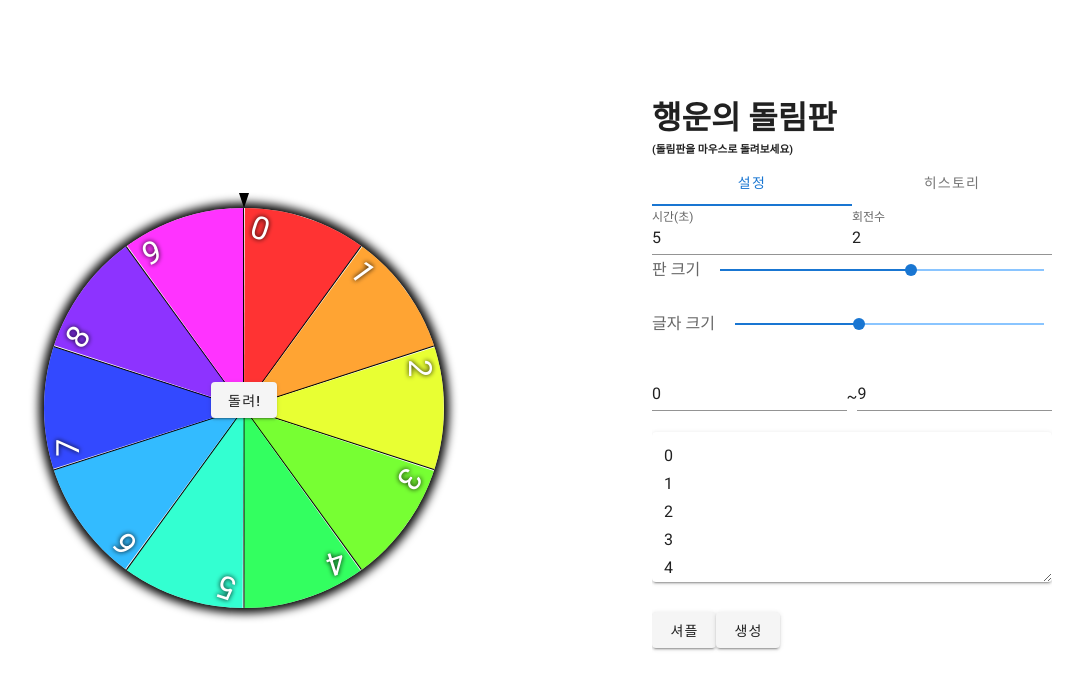
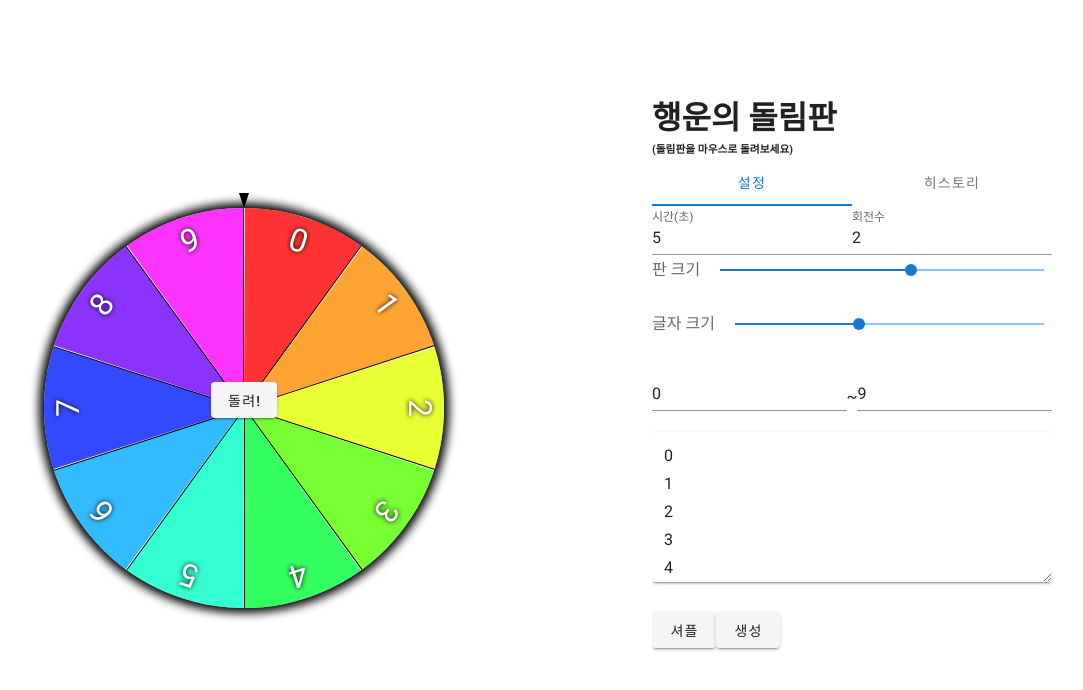
Before and after one commit to taeyunha/dollimpan, a Vue app: page / in a window 1280 px wide. Shown: the top 690 px of the page, without its empty margins (140-1223 px from the left). Built offline with nearby package versions, Linux system fonts and the light colour scheme.

Commit message:
글자 좌측 치우침

```diff
--- a/src/components/Dollimpan.vue
+++ b/src/components/Dollimpan.vue
@@ -23,7 +23,7 @@
         <div class="background"
              :style="`border-top-color: ${item.color || 'none'}; border-width: ${backgroundWidth}vh; border-top-width: ${panSize/2}vh;`"
         ></div>
-        <span class="value" :style="`font-size:${fontSize}vh; width: ${backgroundWidth*1.5}vh`">{{ item.value }}</span>
+        <span class="value" :style="`font-size:${fontSize}vh; width: ${backgroundWidth*2}vh`">{{ item.value }}</span>
         <div class="line"
              :style="`transform: rotate(${unit / 2}deg);`"
         ></div>
@@ -242,6 +242,7 @@ export default {
       white-space: pre-line;
       word-break: break-all;
       line-height: 1.2;
+      text-align: center;
       width: 100%;
     }
 
```
